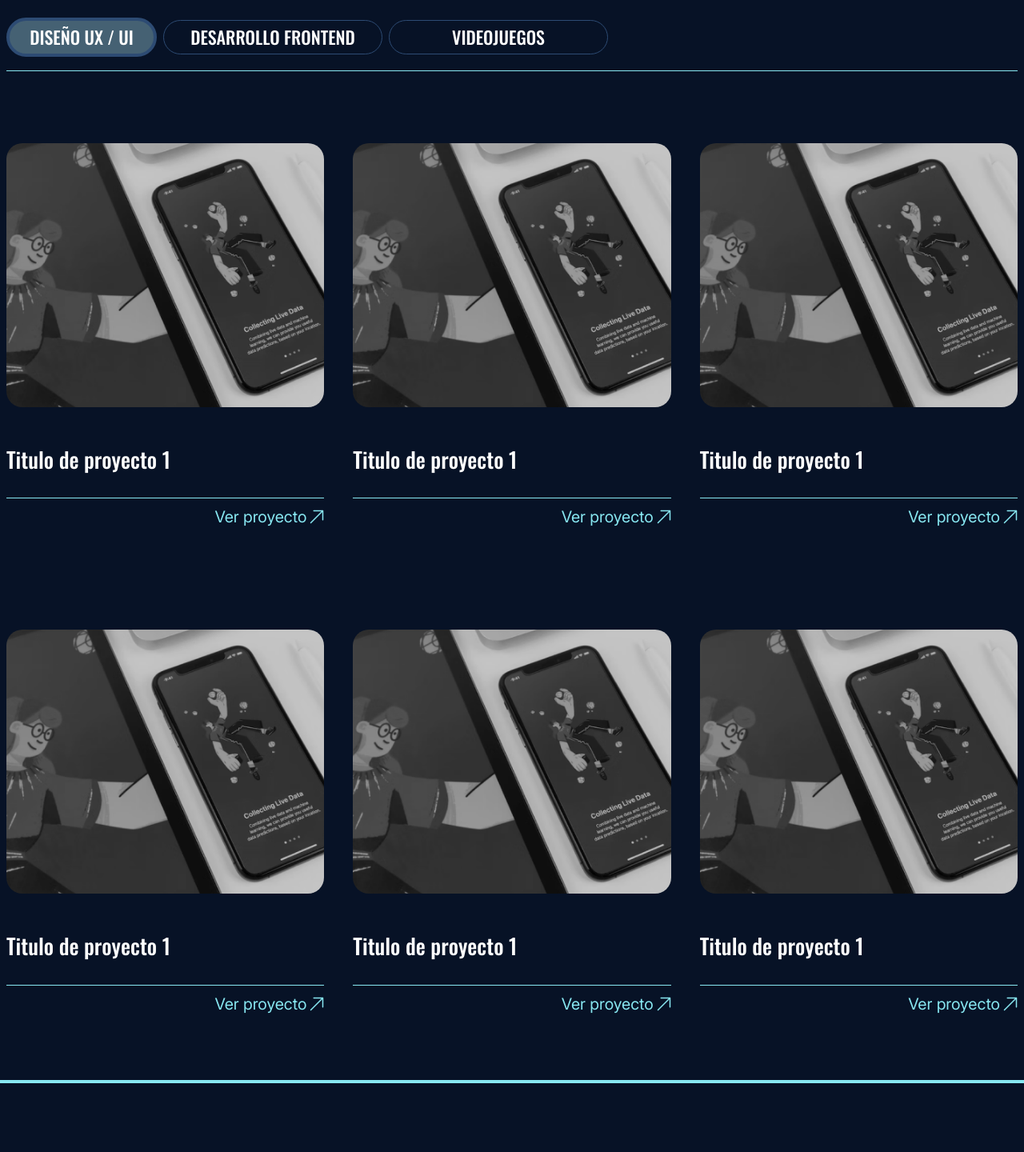
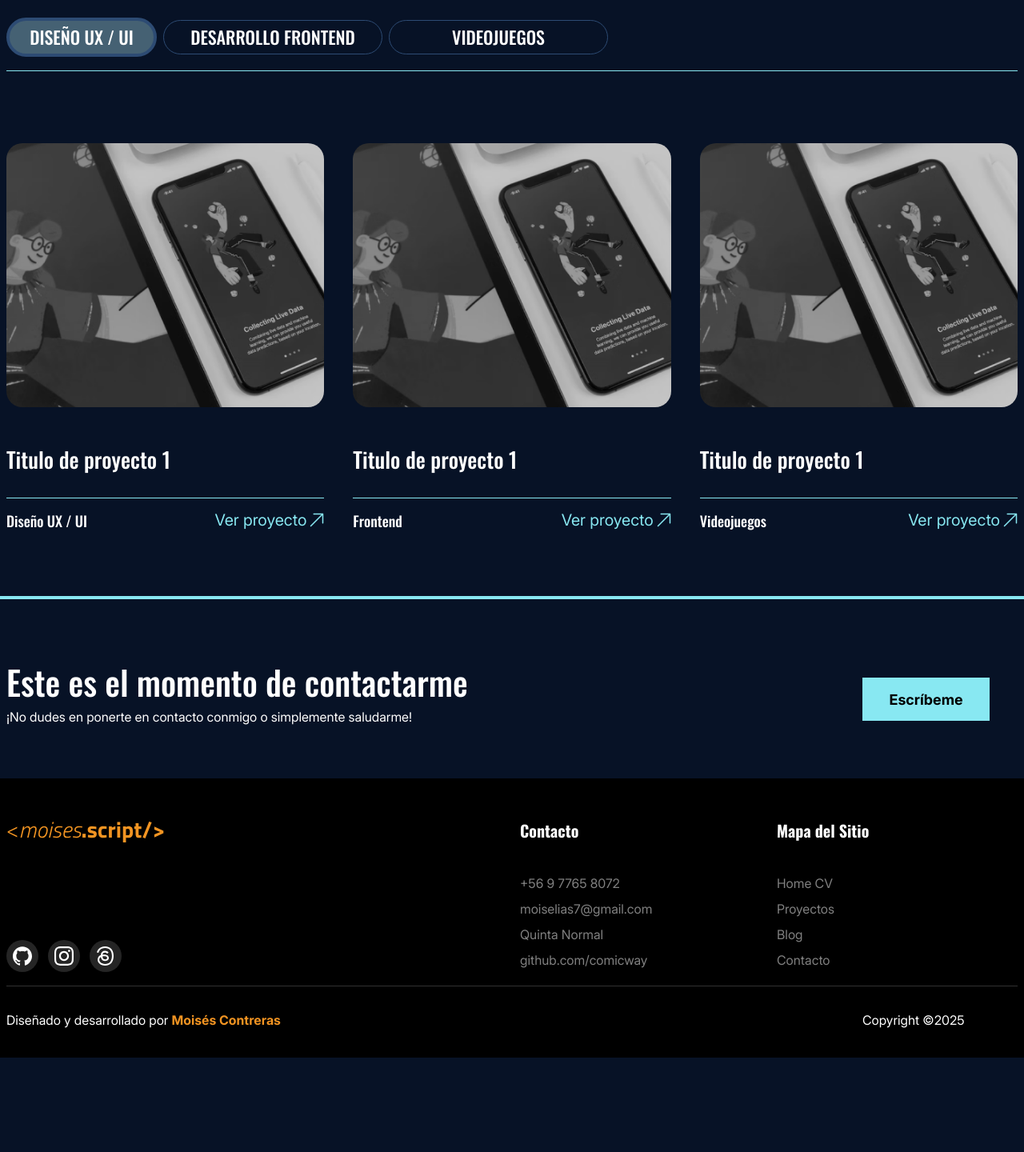
Before and after one commit to comicway/MoisesScript, a React (Vite) app: page /proyectos in a window 1280 px wide. Shown: the part 363-1803 px from the top of the page at 80% size. After the commit the page ends 1685 px from the top, so only its background shows below. Built offline with nearby package versions, Linux system fonts and the light colour scheme.

Commit message:
Filtro proyectos
Se inicio el codigo react del filtrado de proyecto

```diff
--- a/src/Components/Proyectos/Proyectos.jsx
+++ b/src/Components/Proyectos/Proyectos.jsx
@@ -1,62 +1,58 @@
-import React from 'react'
+import { useState } from "react";
 
 const ProyectoPage = () => {
+    const [filtroCategory, setFiltroCategory] = useState('inactivo');
+
+    const toggleUx = () => setFiltroCategory('ux');
+    const toggleFrontend = () => setFiltroCategory('frontend');
+    const toggleVideo = () => setFiltroCategory('video');
+
+    const isCategoryVisible = (category) => {
+        if (filtroCategory === 'inactivo') return 'block';
+        return filtroCategory === category ? 'block' : 'hidden';
+    };
+
     return (
         <>
             <div className='container mx-auto px-2'>
                 <h1 className="font-bold font-Oswald uppercase text-naranjo text-[70px] sm:text-h1pagina mt-28">Mira Mis Proyectos</h1>
                 <div className='flex flex-row items-center border-b border-azulbrillante pb-[17px]'>
-                        <button className='border-4 rounded-full border-colorborder bg-fondobtnmenu font-Oswald font-normal text-[12px] sm:text-[22px] text-white p-1 w-[188px] mr-2'>DISEÑO UX / UI</button>
-                        <button className='border rounded-full border-colorborder font-Oswald font-normal text-[12px] sm:text-[22px] text-white p-1 w-[274px] mr-2'>DESARROLLO FRONTEND</button>
-                        <button className='border rounded-full border-colorborder font-Oswald font-normal text-[12px] sm:text-[22px] text-white p-1 w-[274px]'>VIDEOJUEGOS</button>
+                    <button onClick={toggleUx} className='border-4 rounded-full border-colorborder bg-fondobtnmenu font-Oswald font-normal text-[12px] sm:text-[22px] text-white p-1 w-[188px] mr-2'>DISEÑO UX / UI</button>
+                    <button onClick={toggleFrontend} className='border rounded-full border-colorborder font-Oswald font-normal text-[12px] sm:text-[22px] text-white p-1 w-[274px] mr-2'>DESARROLLO FRONTEND</button>
+                    <button onClick={toggleVideo} className='border rounded-full border-colorborder font-Oswald font-normal text-[12px] sm:text-[22px] text-white p-1 w-[274px]'>VIDEOJUEGOS</button>
                 </div>
                 <div className="grid grid-cols-1 sm:grid-cols-3 gap-9 pb-[70px] sm:pb-[0px]">
-                    <div className='mt-[90px]'>
+                    <div className={`mt-[90px] ${isCategoryVisible('ux')}`}>
                         <img className="rounded-[20px] h-[330px] w-full object-cover" src="./asset/img/imgportada.png" alt="" />
                         <h2 className="text-white font-Oswald text-[27px] mt-[45px] border-b border-azulbrillante pb-[28px]">Titulo de proyecto 1</h2>
-                        <div className="flex justify-end mt-2">
+                        <div className="flex justify-between items-end mt-3">
+                            <span className="text-white font-Oswald text-[18px]">Diseño UX / UI</span>
+                            <div className="flex justify-between">
                                 <button className="text-azulbrillante font-Inter font-medium text-[20px]">Ver proyecto</button>
                                 <img className="pl-1" src="./asset/img/vectorflecha.svg" alt="" />
                             </div>
                         </div>
-                    <div className='mt-[44px] sm:mt-[90px]'>
+                    </div>
+                    <div className={`mt-[44px] sm:mt-[90px] ${isCategoryVisible('frontend')}`}>
                         <img className="rounded-[20px] h-[330px] w-full object-cover" src="./asset/img/imgportada.png" alt="" />
                         <h2 className="text-white font-Oswald text-[27px] mt-[45px] border-b border-azulbrillante pb-[28px]">Titulo de proyecto 1</h2>
-                        <div className="flex justify-end mt-2">
+                        <div className="flex justify-between items-end mt-3">
+                            <span className="text-white font-Oswald text-[18px]">Frontend</span>
+                            <div className="flex justify-between">
                                 <button className="text-azulbrillante font-Inter font-medium text-[20px]">Ver proyecto</button>
                                 <img className="pl-1" src="./asset/img/vectorflecha.svg" alt="" />
                             </div>
                         </div>
-                    <div className='mt-[44px] sm:mt-[90px]'>
+                    </div>
+                    <div className={`mt-[44px] sm:mt-[90px] ${isCategoryVisible('video')}`}>
                         <img className="rounded-[20px] h-[330px] w-full object-cover" src="./asset/img/imgportada.png" alt="" />
                         <h2 className="text-white font-Oswald text-[27px] mt-[45px] border-b border-azulbrillante pb-[28px]">Titulo de proyecto 1</h2>
-                        <div className="flex justify-end mt-2">
+                        <div className="flex justify-between items-end mt-3">
+                            <span className="text-white font-Oswald text-[18px]">Videojuegos</span>
+                            <div className="flex justify-between">
                                 <button className="text-azulbrillante font-Inter font-medium text-[20px]">Ver proyecto</button>
                                 <img className="pl-1" src="./asset/img/vectorflecha.svg" alt="" />
                             </div>
-                    </div>
-                    <div className='mt-[44px] sm:mt-[90px]'>
-                        <img className="rounded-[20px] h-[330px] w-full object-cover" src="./asset/img/imgportada.png" alt="" />
-                        <h2 className="text-white font-Oswald text-[27px] mt-[45px] border-b border-azulbrillante pb-[28px]">Titulo de proyecto 1</h2>
-                        <div className="flex justify-end mt-2">
-                            <button className="text-azulbrillante font-Inter font-medium text-[20px]">Ver proyecto</button>
-                            <img className="pl-1" src="./asset/img/vectorflecha.svg" alt="" />
-                        </div>
-                    </div>
-                    <div className='mt-[44px] sm:mt-[90px]'>
-                        <img className="rounded-[20px] h-[330px] w-full object-cover" src="./asset/img/imgportada.png" alt="" />
-                        <h2 className="text-white font-Oswald text-[27px] mt-[45px] border-b border-azulbrillante pb-[28px]">Titulo de proyecto 1</h2>
-                        <div className="flex justify-end mt-2">
-                            <button className="text-azulbrillante font-Inter font-medium text-[20px]">Ver proyecto</button>
-                            <img className="pl-1" src="./asset/img/vectorflecha.svg" alt="" />
-                        </div>
-                    </div>
-                    <div className='mt-[44px] sm:mt-[90px]'>
-                        <img className="rounded-[20px] h-[330px] w-full object-cover" src="./asset/img/imgportada.png" alt="" />
-                        <h2 className="text-white font-Oswald text-[27px] mt-[45px] border-b border-azulbrillante pb-[28px]">Titulo de proyecto 1</h2>
-                        <div className="flex justify-end mt-2">
-                            <button className="text-azulbrillante font-Inter font-medium text-[20px]">Ver proyecto</button>
-                            <img className="pl-1" src="./asset/img/vectorflecha.svg" alt="" />
                         </div>
                     </div>
                 </div>
@@ -65,4 +61,4 @@ const ProyectoPage = () => {
     )
 }
 
-export default ProyectoPage
+export default ProyectoPage;
```
Lines whose indentation alone changed are shown as unchanged.
